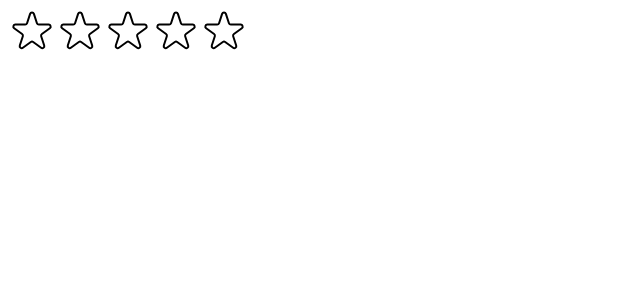
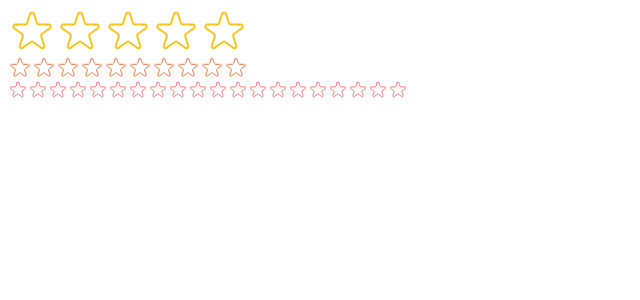
Before and after one commit to gustionusamba24/mini-projects, a React (Vite) app in the folder my-movie-app/: page / in a window 1280 px wide. Shown: the top 300 px of the page, without its empty margins (0-640 px from the left). Built offline with nearby package versions, Linux system fonts and the light colour scheme.

Commit message:
style(my-movie-app): finish create layout of an app

```diff
--- a/my-movie-app/src/StarRating.tsx
+++ b/my-movie-app/src/components/StarRating/Star.tsx
@@ -1,57 +1,27 @@
-import { useState } from "react";
-
-const containerStyle = {
-  display: "flex",
-  alignItems: "center",
-  gap: "16px",
-};
-
-const starContainerStyle = {
-  display: "flex",
-};
-
-const textStyle = {
-  lineHeight: "1",
-  margin: "0",
-};
-
-const starStyle = {
-  width: "48px",
-  height: "48px",
-  display: "block",
-  cursor: "pointer",
-};
-
-export const StarRating = ({ maxRating = 3 }: { maxRating: number }) => {
-  const [rating, setRating] = useState<number>(0);
-  const [tempRating, setTempRating] = useState<number>(0);
-
-  return (
-    <div style={containerStyle}>
-      <div style={starContainerStyle}>
-        {Array.from({ length: maxRating }, (_, i) => (
-          <Star
-            key={i}
-            full={tempRating ? tempRating >= i + 1 : rating >= i + 1}
-            onRate={() => setRating(i + 1)}
-            onHoverIn={() => setTempRating(i + 1)}
-            onHoverOut={() => setTempRating(0)}
-          />
-        ))}
-      </div>
-      <p style={textStyle}>{tempRating || rating || ""}</p>
-    </div>
-  );
-};
-
 type StarProps = {
   onRate: () => void;
   onHoverIn: () => void;
   onHoverOut: () => void;
   full: boolean;
+  color: string;
+  size: number;
 };
 
-const Star = ({ onRate, onHoverIn, onHoverOut, full }: StarProps) => {
+export const Star = ({
+  onRate,
+  onHoverIn,
+  onHoverOut,
+  full,
+  color,
+  size,
+}: StarProps) => {
+  const starStyle = {
+    width: `${size}px`,
+    height: `${size}px`,
+    display: "block",
+    cursor: "pointer",
+  };
+
   return (
     <span
       role="button"
@@ -64,8 +34,8 @@ const Star = ({ onRate, onHoverIn, onHoverOut, full }: StarProps) => {
         <svg
           xmlns="http://www.w3.org/2000/svg"
           viewBox="0 0 20 20"
-          fill="#000"
-          stroke="#000"
+          fill={color}
+          stroke={color}
         >
           <path d="M9.049 2.927c.3-.921 1.603-.921 1.902 0l1.07 3.292a1 1 0 00.95.69h3.462c.969 0 1.371 1.24.588 1.81l-2.8 2.034a1 1 0 00-.364 1.118l1.07 3.292c.3.921-.755 1.688-1.54 1.118l-2.8-2.034a1 1 0 00-1.175 0l-2.8 2.034c-.784.57-1.838-.197-1.539-1.118l1.07-3.292a1 1 0 00-.364-1.118L2.98 8.72c-.783-.57-.38-1.81.588-1.81h3.461a1 1 0 00.951-.69l1.07-3.292z" />
         </svg>
@@ -74,7 +44,7 @@ const Star = ({ onRate, onHoverIn, onHoverOut, full }: StarProps) => {
           xmlns="http://www.w3.org/2000/svg"
           fill="none"
           viewBox="0 0 24 24"
-          stroke="#000"
+          stroke={color}
         >
           <path
             strokeLinecap="round"
--- /dev/null
+++ b/my-movie-app/src/components/StarRating/StarRating.tsx
@@ -0,0 +1,64 @@
+import { useState } from "react";
+import { Star } from "./Star";
+
+const containerStyle = {
+  display: "flex",
+  alignItems: "center",
+  gap: "16px",
+};
+
+const starContainerStyle = {
+  display: "flex",
+};
+
+type StarRatingProps = {
+  maxRating: number;
+  color: string;
+  size: number;
+  onSetRating: (rating: number) => void;
+};
+
+export const StarRating = ({
+  maxRating = 3,
+  color = "#fcc419",
+  size = 48,
+  onSetRating,
+}: StarRatingProps) => {
+  const [rating, setRating] = useState<number>(0);
+  const [tempRating, setTempRating] = useState<number>(0);
+
+  const handleRating = (rating: number) => {
+    setRating(rating);
+    onSetRating(rating);
+  };
+
+  const handleTempRating = (rating: number) => {
+    setTempRating(rating);
+  };
+
+  const textStyle = {
+    lineHeight: "1",
+    margin: "0",
+    color,
+    fontSize: `${size / 1.5}px`,
+  };
+
+  return (
+    <div style={containerStyle}>
+      <div style={starContainerStyle}>
+        {Array.from({ length: maxRating }, (_, i) => (
+          <Star
+            key={i}
+            full={tempRating ? tempRating >= i + 1 : rating >= i + 1}
+            onRate={() => handleRating(i + 1)}
+            onHoverIn={() => handleTempRating(i + 1)}
+            onHoverOut={() => handleTempRating(0)}
+            color={color}
+            size={size}
+          />
+        ))}
+      </div>
+      <p style={textStyle}>{tempRating || rating || ""}</p>
+    </div>
+  );
+};
--- a/my-movie-app/src/main.tsx
+++ b/my-movie-app/src/main.tsx
@@ -1,11 +1,13 @@
 import { StrictMode } from "react";
 import { createRoot } from "react-dom/client";
-import { StarRating } from "./StarRating";
+import { StarRating } from "./components/StarRating/StarRating";
 // import "./index.css";
 // import { App } from "./App.tsx";
 
 createRoot(document.getElementById("root")!).render(
   <StrictMode>
     <StarRating maxRating={5} />
+    <StarRating maxRating={10} color="#FE7743" size={24} />
+    <StarRating maxRating={20} color="#FF6363" size={20} />
   </StrictMode>,
 );
```
